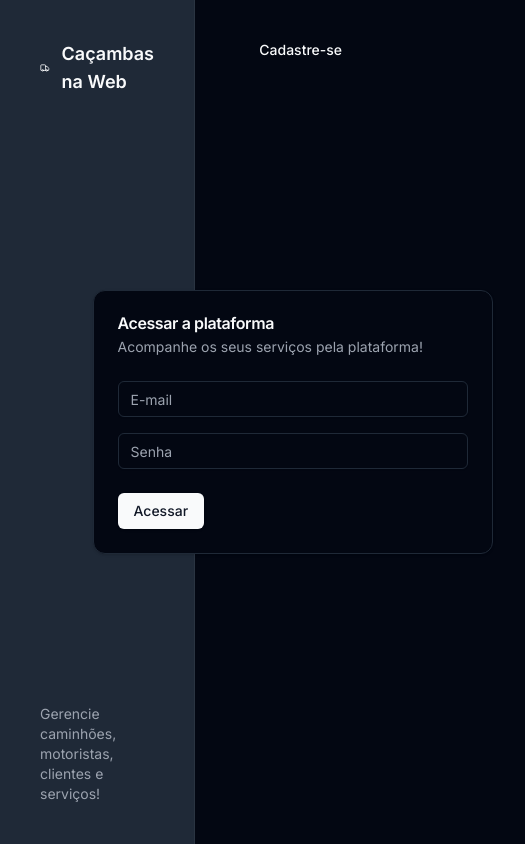
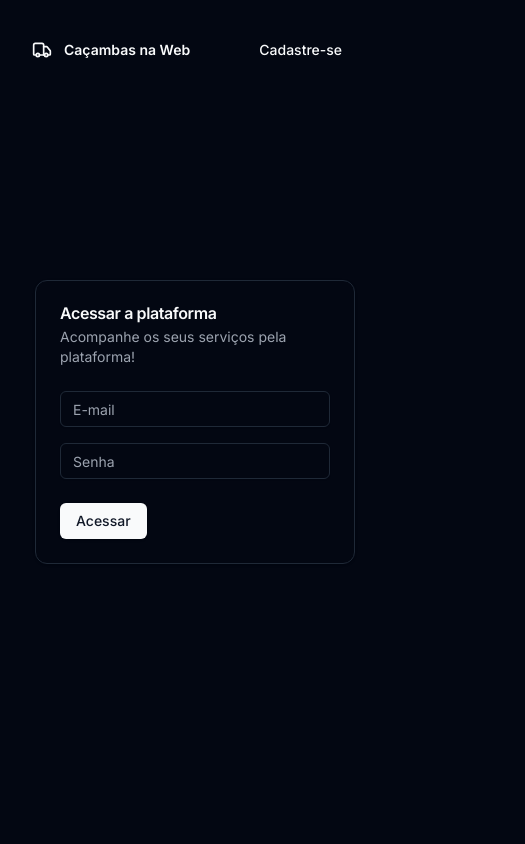
Before and after one commit to matheusbr1/rental-bucket, a Next.js app: page /auth/sign-in in a window 390 px wide. Shown: the whole page, 525 px wide, since content can reach past the window. Built offline with nearby package versions, Linux system fonts and the light colour scheme; no server answers.

Commit message:
feat: improve responsivity on auth pages

```diff
--- a/src/app/_layouts/auth.tsx
+++ b/src/app/_layouts/auth.tsx
@@ -5,8 +5,8 @@ export function AuthLayout({ children }: {
   children: React.ReactNode
 }) {
   return (
-    <div className='min-h-screen grid-cols-2 grid antialised' >
-      <div className='h-full border-r border-foreground/5 bg-muted p-10 text-muted-foreground flex flex-col justify-between' >
+    <div className='min-h-screen grid-cols-1 grid antialised lg:grid-cols-2' >
+      <div className='hidden h-full border-r border-foreground/5 bg-muted p-10 text-muted-foreground lg:flex flex-col justify-between' >
         <div className='flex items-center gap-3 text-lg font-medium text-foreground' >
           <Truck className='h-5 w-5' />
           <span className='font-semibold' >{APP_NAME}</span>
@@ -16,6 +16,10 @@ export function AuthLayout({ children }: {
         </footer>
       </div>
       <div className='relative flex flex-col items-center justify-center' >
+        <div className='lg:hidden flex items-center gap-3 text-lg font-medium text-foreground absolute left-8 top-10' >
+          <Truck className='h-5 w-5' />
+          <span className='font-semibold text-sm' >{APP_NAME}</span>
+        </div>
         {children}
       </div>
     </div>
--- a/src/app/auth/sign-in/page.tsx
+++ b/src/app/auth/sign-in/page.tsx
@@ -85,7 +85,7 @@ export default function SignIn() {
         </Link>
       </Button>
 
-      <div className="w-[400px] flex flex-col justify-center gap-6" >
+      <div className="w-[320px] sm:w-[400px] flex flex-col justify-center gap-6" >
         <form className="space-y-4" onSubmit={handleSubmit(handleSignIn)} >
           <Card>
             <CardHeader>
--- a/src/app/auth/sign-up/page.tsx
+++ b/src/app/auth/sign-up/page.tsx
@@ -76,7 +76,7 @@ export default function SignUp() {
         </Link>
       </Button>
 
-      <Tabs defaultValue="company" value={tab} className="w-[400px]">
+      <Tabs defaultValue="company" value={tab} className="w-[320px] sm:w-[400px]">
         <TabsList className="grid w-full grid-cols-2">
           <TabsTrigger
             value="company"
```
